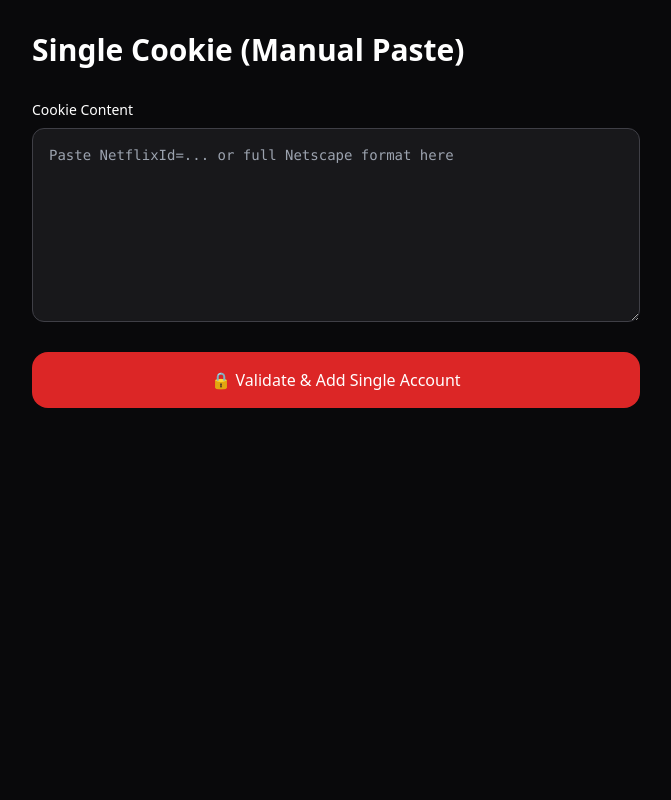
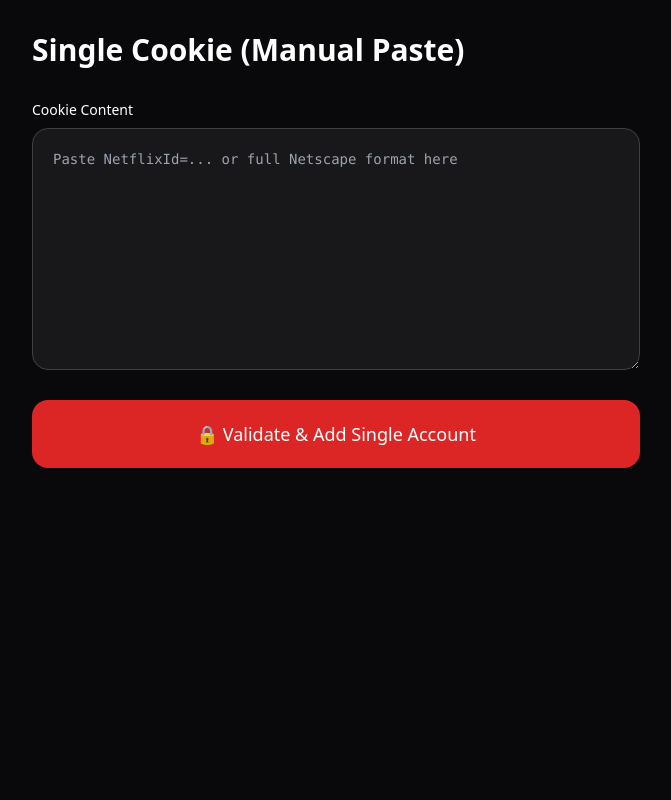
Before and after one commit to Exhipper/exflix, a Flask app: template templates/admin.html in a window 1280 px wide. Shown: the whole page, without its empty margins (304-975 px from the left). Run offline with Flask 3, Linux system fonts and the light colour scheme; the template is opened without the code that fills it, so the values that code supplies are empty; some libraries are stand-ins or nearby versions.

Commit message:
Update admin.html

```diff
--- a/templates/admin.html
+++ b/templates/admin.html
@@ -6,21 +6,21 @@
     <title>Admin - Add Netflix Accounts</title>
     <script src="https://cdn.tailwindcss.com"></script>
 </head>
-<body class="bg-zinc-950 text-white">
+<body class="bg-zinc-950 text-white min-h-screen">
     <div class="max-w-2xl mx-auto p-8">
         <h1 class="text-3xl font-bold mb-8">Single Cookie (Manual Paste)</h1>
 
         <form id="addForm" class="space-y-6">
             <div>
                 <label class="block text-sm mb-2">Cookie Content</label>
-                <textarea id="cookie_text" rows="8"
-                          class="w-full bg-zinc-900 border border-zinc-700 rounded-xl p-4 text-sm font-mono"
+                <textarea id="cookie_text" rows="10"
+                          class="w-full bg-zinc-900 border border-zinc-700 rounded-2xl p-5 text-sm font-mono resize-y"
                           placeholder="Paste NetflixId=... or full Netscape format here"></textarea>
             </div>
 
             <button type="submit"
-                    class="w-full bg-red-600 hover:bg-red-700 py-4 rounded-2xl font-medium flex items-center justify-center gap-2">
-                <span>🔒 Validate & Add Single Account</span>
+                    class="w-full bg-red-600 hover:bg-red-700 py-5 rounded-2xl font-medium text-lg flex items-center justify-center gap-2">
+                🔒 Validate & Add Single Account
             </button>
         </form>
 
@@ -33,26 +33,35 @@
             const cookie = document.getElementById('cookie_text').value.trim();
             const resultDiv = document.getElementById('result');
 
+            resultDiv.classList.add('hidden');
+
             try {
                 const res = await fetch('/api/add_account', {
                     method: 'POST',
-                    headers: {'Content-Type': 'application/json'},
-                    body: JSON.stringify({cookie_text: cookie})
+                    headers: { 'Content-Type': 'application/json' },
+                    body: JSON.stringify({ cookie_text: cookie })
                 });
 
                 const data = await res.json();
 
                 if (data.success) {
-                    resultDiv.className = "p-4 bg-green-900/50 border border-green-500 rounded-xl";
-                    resultDiv.innerHTML = `<p class="text-green-400">${data.message || '✅ Added successfully!'}</p>`;
+                    resultDiv.innerHTML = `
+                        <div class="p-6 bg-emerald-900/50 border border-emerald-500 rounded-2xl">
+                            <p class="text-emerald-400 text-xl mb-4">✅ Account validated and added!</p>
+                            <p class="text-zinc-300">${data.message || ''}</p>
+                        </div>`;
                 } else {
-                    resultDiv.className = "p-4 bg-red-900/50 border border-red-500 rounded-xl";
-                    resultDiv.innerHTML = `<p class="text-red-400">${data.error || 'Failed'}</p>`;
+                    resultDiv.innerHTML = `
+                        <div class="p-6 bg-red-900/50 border border-red-500 rounded-2xl">
+                            <p class="text-red-400">${data.error || 'Failed to add account'}</p>
+                        </div>`;
                 }
                 resultDiv.classList.remove('hidden');
             } catch (err) {
-                resultDiv.className = "p-4 bg-red-900/50 border border-red-500 rounded-xl";
-                resultDiv.innerHTML = `<p class="text-red-400">Network error: ${err.message}</p>`;
+                resultDiv.innerHTML = `
+                    <div class="p-6 bg-red-900/50 border border-red-500 rounded-2xl">
+                        <p class="text-red-400">Network error: ${err.message}</p>
+                    </div>`;
                 resultDiv.classList.remove('hidden');
             }
         });
```
